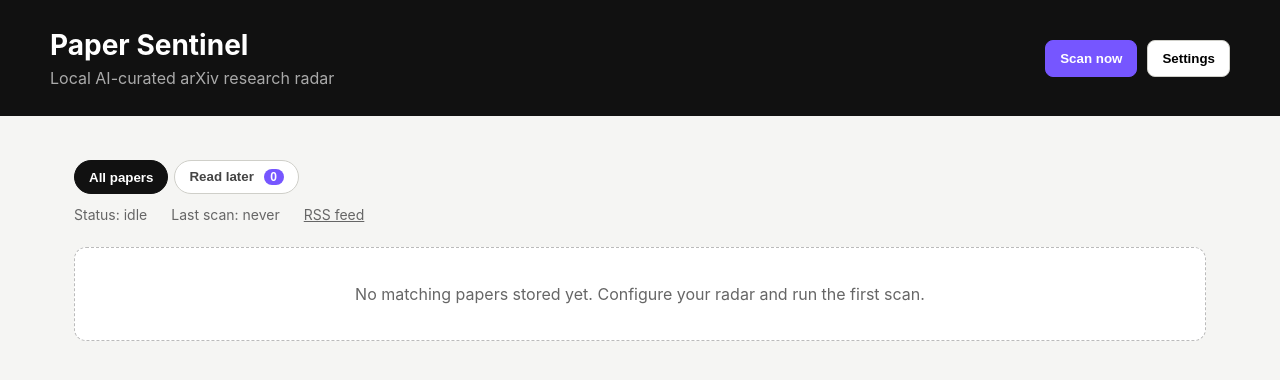
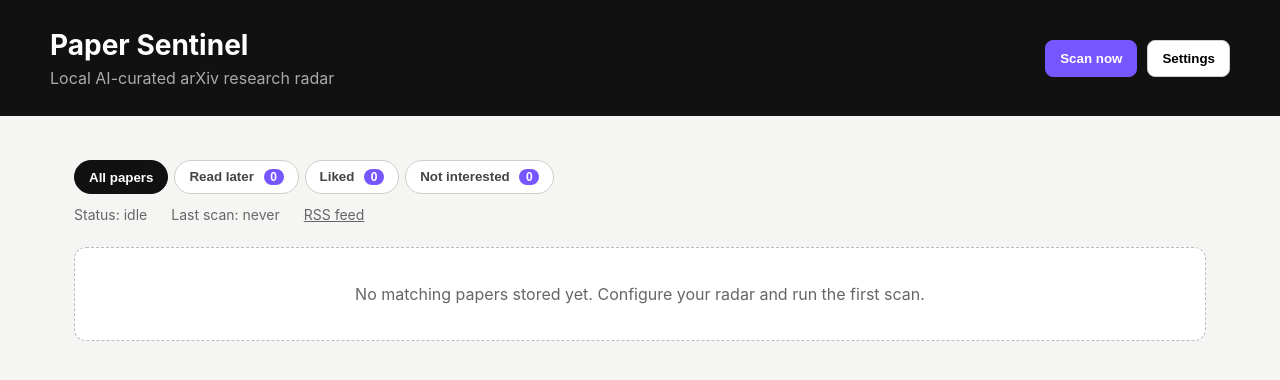
Before and after one commit to mediatoring/paper-sentinel, a FastAPI app: page / in a window 1280 px wide. Shown: the top 380 px of the page. Run offline with FastAPI, Linux system fonts and the light colour scheme; data comes from the database, SQL or seed files in the repository; data that the repository does not hold is empty.

Commit message:
Add like / not interested reactions on papers
- papers table gains reaction (like|dislike|null) and reacted_at; migrated on startup
- POST /api/papers/{id}/reaction records or clears a reaction,
  GET /api/papers?view=all|saved|liked|disliked filters, /api/status returns counts
- UI: thumbs-up / thumbs-down on every card, Liked and Not interested tabs
  with counters; not-interested papers are dimmed and struck through in All papers

Co-Authored-By: Claude Fable 5.1 <noreply@anthropic.com>

```diff
--- a/app/main.py
+++ b/app/main.py
@@ -109,8 +109,24 @@ def settings_save(payload: SettingsPayload):
 
 
 @app.get("/api/papers")
-def papers(limit: int = Query(100, ge=1, le=500), saved: bool = False):
-    return db.list_papers(limit, saved_only=saved)
+def papers(limit: int = Query(100, ge=1, le=500), saved: bool = False, view: str = "all"):
+    if view not in db.VIEWS:
+        raise HTTPException(status_code=400, detail=f"view must be one of {', '.join(db.VIEWS)}")
+    return db.list_papers(limit, saved_only=saved, view=view)
+
+
+class ReactionPayload(BaseModel):
+    reaction: str | None = None
+
+
+@app.post("/api/papers/{arxiv_id}/reaction")
+def paper_set_reaction(arxiv_id: str, payload: ReactionPayload):
+    if payload.reaction is not None and payload.reaction not in db.REACTIONS:
+        raise HTTPException(status_code=400, detail="reaction must be like, dislike or null")
+    paper = db.set_reaction(arxiv_id, payload.reaction)
+    if paper is None:
+        raise HTTPException(status_code=404, detail="Paper not found")
+    return paper
 
 
 class SavePayload(BaseModel):
@@ -129,7 +145,8 @@ def paper_set_saved(arxiv_id: str, payload: SavePayload):
 def status():
     state = db.get_state()
     state["schedule"] = db.get_settings().get("interval_minutes", 360)
-    state["saved_count"] = db.count_saved()
+    state["counts"] = db.counts()
+    state["saved_count"] = state["counts"]["saved"]
     return state
 
 
--- a/app/static/app.js
+++ b/app/static/app.js
@@ -2,7 +2,8 @@ const $ = (id) => document.getElementById(id);
 let settings = null;
 let lastKnownCount = 0;
 let currentView = 'all';
-try { currentView = localStorage.getItem('ps.view') === 'saved' ? 'saved' : 'all'; } catch {}
+const VIEWS=['all','saved','liked','disliked'];
+try { const v=localStorage.getItem('ps.view'); if(VIEWS.includes(v)) currentView=v; } catch {}
 
 function toast(message){
   const el=document.createElement('div');el.className='toast';el.textContent=message;document.body.appendChild(el);setTimeout(()=>el.remove(),3000);
@@ -49,10 +50,21 @@ function saveButton(id,saved){
   return `<button type="button" class="save-btn${saved?' saved':''}" data-id="${esc(id)}" data-saved="${saved?1:0}" title="${label}" aria-label="${label}" aria-pressed="${saved?'true':'false'}">${BOOKMARK}<span>${saved?'Saved':'Read later'}</span></button>`;
 }
 
+const THUMB_UP='<svg viewBox="0 0 24 24" width="16" height="16" aria-hidden="true"><path d="M7 10v11H3V10h4zm2 0l4.2-7.3a1.5 1.5 0 0 1 2.7 1l-1.2 5.3H20a2 2 0 0 1 2 2.4l-1.4 7a2 2 0 0 1-2 1.6H9V10z" fill="currentColor"/></svg>';
+const THUMB_DOWN='<svg viewBox="0 0 24 24" width="16" height="16" aria-hidden="true"><path d="M17 14V3h4v11h-4zm-2 0l-4.2 7.3a1.5 1.5 0 0 1-2.7-1l1.2-5.3H4a2 2 0 0 1-2-2.4l1.4-7A2 2 0 0 1 5.4 3H15v11z" fill="currentColor"/></svg>';
+function reactionBar(id,reaction){
+  const up=reaction==='like',down=reaction==='dislike';
+  return `<div class="reactions" data-id="${esc(id)}">
+    <button type="button" class="react-btn like${up?' active':''}" data-reaction="like" aria-pressed="${up}" title="${up?'Remove like':'Like: useful for my research'}">${THUMB_UP}<span>${up?'Liked':'Like'}</span></button>
+    <button type="button" class="react-btn dislike${down?' active':''}" data-reaction="dislike" aria-pressed="${down}" title="${down?'Remove not interested':'Not interested'}">${THUMB_DOWN}<span>${down?'Not interested':'Not interested'}</span></button>
+  </div>`;
+}
+
 function renderPaper(p){
   const authors=(p.authors||[]).slice(0,4).join(', ')+(p.authors?.length>4?' et al.':'');
   const tags=(p.matched_tags||[]).map(t=>`<span class="badge">${esc(t)}</span>`).join('');
-  return `<article class="paper${p.saved?' is-saved':''}">
+  const cls=['paper',p.saved?'is-saved':'',p.reaction==='like'?'is-liked':'',p.reaction==='dislike'?'is-disliked':''].filter(Boolean).join(' ');
+  return `<article class="${cls}" data-id="${esc(p.arxiv_id)}">
     ${saveButton(p.arxiv_id,p.saved)}
     <div class="meta">${esc(dateText(p.published))} · ${esc((p.categories||[]).join(', '))}</div>
     <h3>${esc(p.title)}</h3><div class="meta">${esc(authors)}</div><div class="tags">${tags}</div>
@@ -61,18 +73,23 @@ function renderPaper(p){
     ${p.key_contribution?`<p><span class="label">Key contribution.</span> ${esc(p.key_contribution)}</p>`:''}
     ${p.limitations?`<p><span class="label">Limitations / uncertainty.</span> ${esc(p.limitations)}</p>`:''}
     ${p.related_to?`<p><span class="label">Related.</span> ${esc(p.related_to)}</p>`:''}
-    <div class="links"><a href="${esc(p.abs_url)}" target="_blank" rel="noreferrer">arXiv</a>${p.pdf_url?`<a href="${esc(p.pdf_url)}" target="_blank" rel="noreferrer">PDF</a>`:''}</div>
+    <div class="links"><a href="${esc(p.abs_url)}" target="_blank" rel="noreferrer">arXiv</a>${p.pdf_url?`<a href="${esc(p.pdf_url)}" target="_blank" rel="noreferrer">PDF</a>`:''}${reactionBar(p.arxiv_id,p.reaction)}</div>
   </article>`;
 }
 
+function updateCounts(c){
+  if(!c)return;
+  $('savedCount').textContent=c.saved;$('likedCount').textContent=c.liked;$('dislikedCount').textContent=c.disliked;
+}
+
 async function loadPapers(){
-  const saved=currentView==='saved';
-  const papers=await fetch(`/api/papers?limit=200${saved?'&saved=true':''}`).then(r=>r.json());
+  const view=currentView;
+  const papers=await fetch(`/api/papers?limit=200&view=${view}`).then(r=>r.json());
   $('papers').className='paper-grid '+((settings?.view_mode||'cards')==='compact'?'compact':'');
   $('papers').innerHTML=papers.map(renderPaper).join('');
-  $('emptyState').classList.toggle('hidden',saved||papers.length!==0);
-  $('emptySaved').classList.toggle('hidden',!saved||papers.length!==0);
-  if(saved){$('savedCount').textContent=papers.length;return;}
+  const empty={all:'emptyState',saved:'emptySaved',liked:'emptyLiked',disliked:'emptyDisliked'};
+  for(const [k,id] of Object.entries(empty)) $(id).classList.toggle('hidden',k!==view||papers.length!==0);
+  if(view!=='all'){return;}
   if(lastKnownCount && papers.length>lastKnownCount && settings?.browser_notifications && 'Notification' in window && Notification.permission==='granted'){
     new Notification('Paper Sentinel',{body:`${papers.length-lastKnownCount} new relevant paper(s)`});
   }
@@ -88,8 +105,28 @@ async function toggleSaved(btn){
   toast(saved?'Saved for later':'Removed from shelf');
   const count=$('savedCount');count.textContent=Math.max(0,Number(count.textContent||0)+(saved?1:-1));
   const card=btn.closest('.paper');card.classList.toggle('is-saved',saved);
-  if(currentView==='saved'&&!saved){card.remove();if(!$('papers').children.length)$('emptySaved').classList.remove('hidden');return;}
+  if(currentView==='saved'&&!saved){removeCard(card,'emptySaved');return;}
   btn.outerHTML=saveButton(id,saved);
+}
+
+function removeCard(card,emptyId){
+  card.remove();if(!$('papers').children.length)$(emptyId).classList.remove('hidden');
+}
+
+async function setReaction(btn){
+  const bar=btn.closest('.reactions'),id=bar.dataset.id,card=btn.closest('.paper');
+  const current=card.classList.contains('is-liked')?'like':card.classList.contains('is-disliked')?'dislike':null;
+  const reaction=btn.dataset.reaction===current?null:btn.dataset.reaction;
+  bar.querySelectorAll('button').forEach(b=>b.disabled=true);
+  const resp=await fetch(`/api/papers/${encodeURIComponent(id)}/reaction`,{method:'POST',headers:{'Content-Type':'application/json'},body:JSON.stringify({reaction})});
+  if(!resp.ok){bar.querySelectorAll('button').forEach(b=>b.disabled=false);toast('Could not save reaction');return;}
+  toast(reaction==='like'?'Marked as liked':reaction==='dislike'?'Marked as not interested':'Reaction removed');
+  const c={saved:Number($('savedCount').textContent||0),liked:Number($('likedCount').textContent||0),disliked:Number($('dislikedCount').textContent||0)};
+  if(current==='like')c.liked--;if(current==='dislike')c.disliked--;if(reaction==='like')c.liked++;if(reaction==='dislike')c.disliked++;
+  updateCounts(c);
+  card.classList.toggle('is-liked',reaction==='like');card.classList.toggle('is-disliked',reaction==='dislike');
+  if((currentView==='liked'&&reaction!=='like')||(currentView==='disliked'&&reaction!=='dislike')){removeCard(card,currentView==='liked'?'emptyLiked':'emptyDisliked');return;}
+  bar.outerHTML=reactionBar(id,reaction);
 }
 
 function setView(view){
@@ -101,7 +138,7 @@ function setView(view){
 async function loadStatus(){
   const s=await fetch('/api/status').then(r=>r.json());
   const status=s.scan_status||'idle';
-  $('scanStatus').textContent=`Status: ${status}`;if(s.saved_count!==undefined)$('savedCount').textContent=s.saved_count;$('scanStatus').className=status==='error'?'status-error':'';
+  $('scanStatus').textContent=`Status: ${status}`;updateCounts(s.counts);$('scanStatus').className=status==='error'?'status-error':'';
   $('lastScan').textContent=`Last scan: ${s.last_scan?dateText(s.last_scan):'never'}`;
   const err=$('scanError');err.textContent=status==='error'&&s.last_error?`Last error: ${s.last_error}`:'';err.classList.toggle('hidden',!err.textContent);
   $('scanBtn').disabled=status==='running';
@@ -115,7 +152,7 @@ async function scanNow(){
 $('settingsBtn').addEventListener('click',async()=>{await loadSettings();$('settingsDialog').showModal();});
 $('closeSettings').addEventListener('click',()=>$('settingsDialog').close());$('cancelSettings').addEventListener('click',()=>$('settingsDialog').close());
 $('settingsForm').addEventListener('submit',saveSettings);$('scanBtn').addEventListener('click',scanNow);
-$('papers').addEventListener('click',e=>{const b=e.target.closest('.save-btn');if(b)toggleSaved(b);});
+$('papers').addEventListener('click',e=>{const b=e.target.closest('.save-btn');if(b)return toggleSaved(b);const r=e.target.closest('.react-btn');if(r)setReaction(r);});
 document.querySelectorAll('.tab').forEach(t=>t.addEventListener('click',()=>setView(t.dataset.view)));
 document.querySelectorAll('.tab').forEach(t=>t.classList.toggle('active',t.dataset.view===currentView));
 
--- a/app/static/styles.css
+++ b/app/static/styles.css
@@ -17,3 +17,16 @@
 .save-btn:disabled{opacity:.6;cursor:default}
 .paper.is-saved{border-color:#e6b800;box-shadow:inset 4px 0 0 #e6b800}
 .compact .paper .meta:first-of-type,.compact .paper h3{padding-right:140px}
+
+.paper .links{flex-wrap:wrap}
+.reactions{display:inline-flex;gap:6px;margin-left:auto}
+.react-btn{display:inline-flex;align-items:center;gap:5px;padding:5px 9px;font-size:12px;font-weight:600;border-radius:999px;border:1px solid #cfcfc9;background:#fff;color:#555}
+.react-btn:hover{border-color:#7656ff;color:#5035d9}
+.react-btn:disabled{opacity:.6;cursor:default}
+.react-btn.like.active{background:#e3f6e8;border-color:#2e9e5b;color:#1f6b3e}
+.react-btn.dislike.active{background:#f3f3f1;border-color:#999;color:#555}
+.paper.is-liked{border-color:#2e9e5b}
+.paper.is-disliked{opacity:.55;background:#fafaf8}
+.paper.is-disliked:hover{opacity:1}
+.paper.is-disliked h3{text-decoration:line-through;text-decoration-color:#bbb}
+.tab[data-view="disliked"].active{background:#555;border-color:#555}
--- a/app/templates/index.html
+++ b/app/templates/index.html
@@ -22,6 +22,8 @@
     <nav class="tabs" aria-label="Paper lists">
       <button type="button" class="tab active" data-view="all">All papers</button>
       <button type="button" class="tab" data-view="saved">Read later <span id="savedCount" class="count">0</span></button>
+      <button type="button" class="tab" data-view="liked">Liked <span id="likedCount" class="count">0</span></button>
+      <button type="button" class="tab" data-view="disliked">Not interested <span id="dislikedCount" class="count">0</span></button>
     </nav>
 
     <section class="statusbar">
@@ -36,6 +38,12 @@
     </section>
     <section id="emptySaved" class="empty hidden">
       Your read-later shelf is empty. Use <strong>Read later</strong> on any paper to keep it here.
+    </section>
+    <section id="emptyLiked" class="empty hidden">
+      Nothing liked yet. Use the thumbs-up on a paper to record that it was useful.
+    </section>
+    <section id="emptyDisliked" class="empty hidden">
+      Nothing marked as not interested yet. Use the thumbs-down on a paper to record it.
     </section>
 
     <section id="papers" class="paper-grid"></section>
```
Also changed, not shown: app/db.py (+49 -6 lines), tests/test_db.py (+26 -0 lines), README.md.
